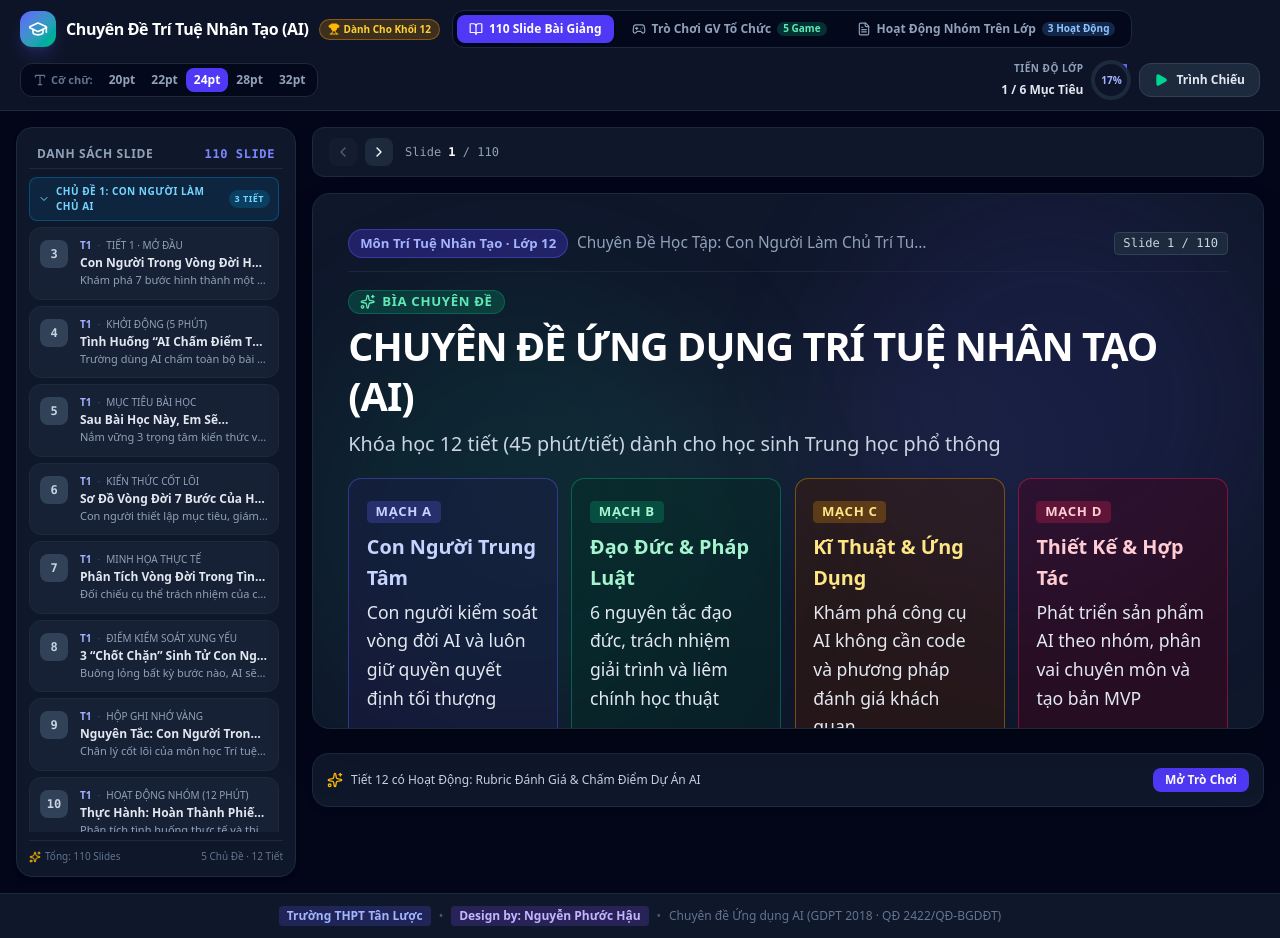
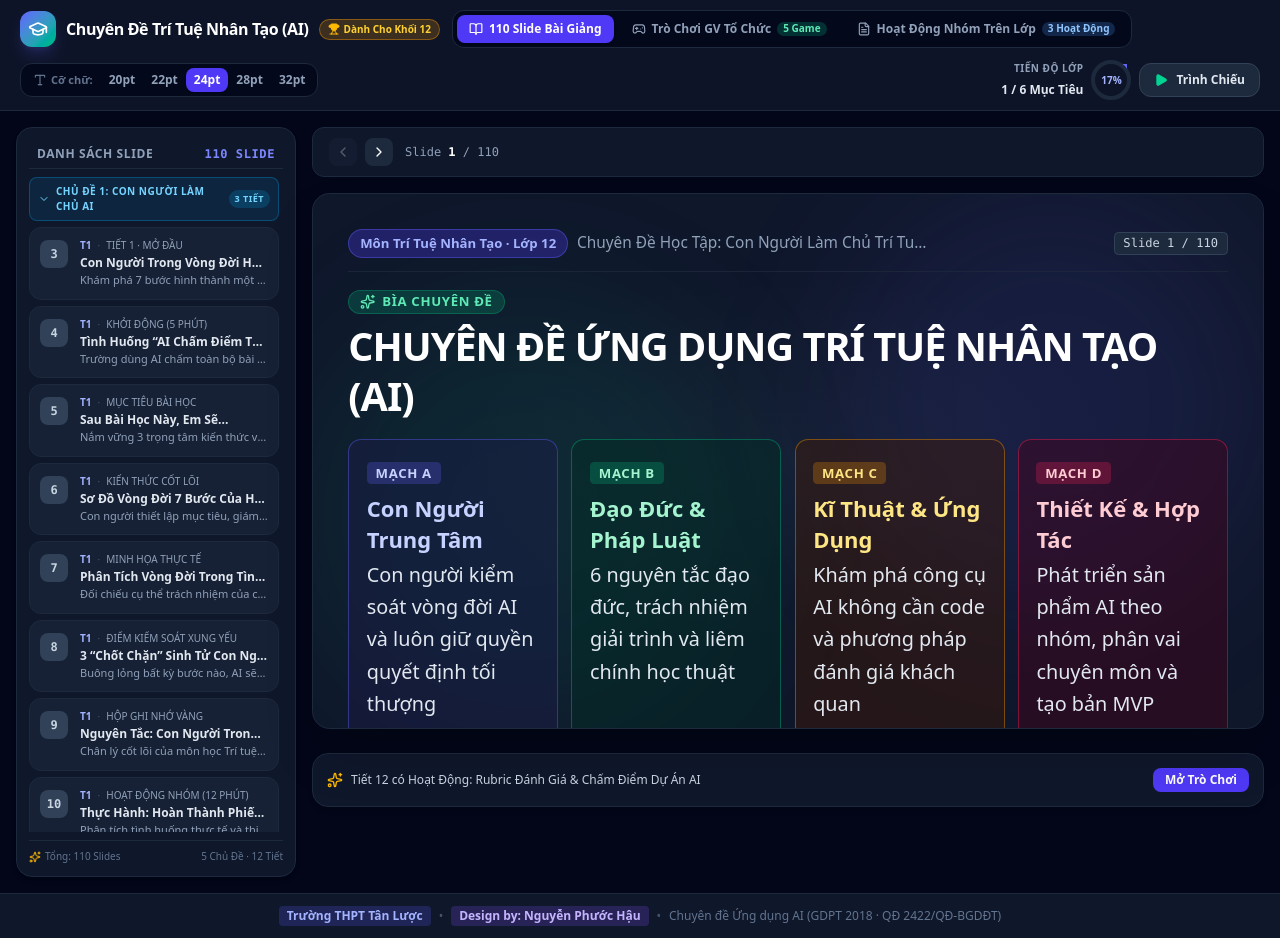
Before and after one commit to nhausinh-cpu/DAY-AI-LOP-12, a React (Vite) app: page / in a window 1280 px wide. Built offline with nearby package versions, Linux system fonts and the light colour scheme.

Commit message:
The muc tieu bai hoc cung hien tung the khi click, tang co chu noi dung to hon tinh huong, icon cau hoi to hon, bo dong phu de dau moi slide

```diff
--- a/src/components/SlideCanvas.tsx
+++ b/src/components/SlideCanvas.tsx
@@ -49,6 +49,7 @@ export const getSlideStepCount = (slide?: Slide): number => {
   if (!slide?.elements?.length) return 1;
   return slide.elements.reduce((acc, el) => {
     if (el.type === 'steps' && Array.isArray(el.data)) return acc + el.data.length;
+    if (el.type === 'cards' && Array.isArray(el.data)) return acc + el.data.length;
     if (el.type === 'table' && Array.isArray(el.data?.rows)) return acc + el.data.rows.length;
     return acc + 1;
   }, 0);
@@ -150,11 +151,6 @@ export const SlideCanvas: React.FC<SlideCanvasProps> = ({
             <h2 className={`font-bold tracking-tight text-white leading-tight ${fullscreen ? 'text-3xl sm:text-4xl md:text-5xl' : 'text-2xl sm:text-3xl md:text-4xl'}`}>
               {slide.title}
             </h2>
-            {slide.subtitle && (
-              <p className={`mt-1.5 text-slate-300 font-normal leading-relaxed max-w-4xl ${fullscreen ? 'text-lg sm:text-xl md:text-2xl' : 'text-sm sm:text-base md:text-lg'}`}>
-                {slide.subtitle}
-              </p>
-            )}
           </motion.div>
 
           {/* Dynamic Content Based on Slide Elements (hỗ trợ hiện từng đối tượng/từng bước khi click) */}
@@ -162,17 +158,19 @@ export const SlideCanvas: React.FC<SlideCanvasProps> = ({
             let unitCursor = 0; // đếm dồn "đơn vị hiển thị" qua các phần tử để hỗ trợ hiện từng bước
             return slide.elements.map((el) => {
               const isSteps = el.type === 'steps' && Array.isArray(el.data);
+              const isCards = el.type === 'cards' && Array.isArray(el.data);
               const isTableRows = el.type === 'table' && Array.isArray(el.data?.rows);
-              const elUnitCount = isSteps ? el.data.length : isTableRows ? el.data.rows.length : 1;
+              const elUnitCount = isSteps || isCards ? el.data.length : isTableRows ? el.data.rows.length : 1;
               const elStartUnit = unitCursor;
               unitCursor += elUnitCount;
 
               // Cả khối chưa xuất hiện chút nào -> ẩn hẳn
               if (isClickToReveal && revealStep < elStartUnit) return null;
 
-              const cardTitleCls = fullscreen ? 'text-lg sm:text-xl' : 'text-base sm:text-lg';
-              const cardDescCls = fullscreen ? 'text-base sm:text-lg' : 'text-sm sm:text-base';
-              const bodyCls = fullscreen ? 'text-base sm:text-lg' : 'text-sm sm:text-base';
+              // Chữ phần nội dung (thẻ/bước/bảng...) to hơn chữ phần tình huống gợi mở bên dưới
+              const cardTitleCls = fullscreen ? 'text-xl sm:text-2xl' : 'text-lg sm:text-xl';
+              const cardDescCls = fullscreen ? 'text-lg sm:text-xl' : 'text-base sm:text-lg';
+              const bodyCls = fullscreen ? 'text-lg sm:text-xl' : 'text-base sm:text-lg';
 
               if (el.type === 'cards' && Array.isArray(el.data)) {
                 return (
@@ -190,10 +188,15 @@ export const SlideCanvas: React.FC<SlideCanvasProps> = ({
                     }`}
                   >
                     {el.data.map((card: any, idx: number) => {
+                      // Thẻ mục tiêu/nội dung: mỗi thẻ là 1 đơn vị hiện riêng khi bật Hiện Từng Bước
+                      if (isClickToReveal && revealStep < elStartUnit + idx) return null;
                       const palette = CARD_COLOR_PALETTE[idx % CARD_COLOR_PALETTE.length];
                       return (
-                        <div
+                        <motion.div
                           key={card.id || idx}
+                          initial={{ opacity: 0, y: 10 }}
+                          animate={{ opacity: 1, y: 0 }}
+                          transition={{ duration: 0.3 }}
                           className={`p-3.5 sm:p-4 rounded-xl border transition-all flex flex-col justify-between ${palette.bg} ${palette.border}`}
                         >
                           <div>
@@ -215,7 +218,7 @@ export const SlideCanvas: React.FC<SlideCanvasProps> = ({
                               <span>{card.badge}</span>
                             </div>
                           )}
-                        </div>
+                        </motion.div>
                       );
                     })}
                   </motion.div>
@@ -428,14 +431,14 @@ export const SlideCanvas: React.FC<SlideCanvasProps> = ({
                 {slide.teacherNotes?.teacherScript && (
                   <button
                     onClick={() => setShowTeacherQuestion((v) => !v)}
-                    className={`w-5 h-5 rounded-full flex items-center justify-center shrink-0 border transition-all cursor-pointer ${
+                    className={`w-6 h-6 rounded-full flex items-center justify-center shrink-0 border transition-all cursor-pointer ${
                       showTeacherQuestion
                         ? 'bg-amber-500 border-amber-400 text-slate-900'
                         : 'bg-amber-500/20 border-amber-500/50 text-amber-300 hover:bg-amber-500/40'
                     }`}
                     title="Tình huống / câu hỏi đặt vấn đề cho học sinh"
                   >
-                    <HelpCircle className="w-3.5 h-3.5" />
+                    <HelpCircle className="w-4 h-4" />
                   </button>
                 )}
                 {slide.illustration && (
@@ -458,7 +461,7 @@ export const SlideCanvas: React.FC<SlideCanvasProps> = ({
               initial={{ opacity: 0, y: -5 }}
               animate={{ opacity: 1, y: 0 }}
               className={`mt-1.5 p-3 rounded-lg bg-amber-950/40 border border-amber-500/30 text-amber-100 italic leading-relaxed ${
-                fullscreen ? 'text-lg sm:text-xl md:text-2xl' : 'text-sm sm:text-base md:text-lg'
+                fullscreen ? 'text-base sm:text-lg' : 'text-xs sm:text-sm md:text-base'
               }`}
             >
               💬 "{slide.teacherNotes.teacherScript}"
```
